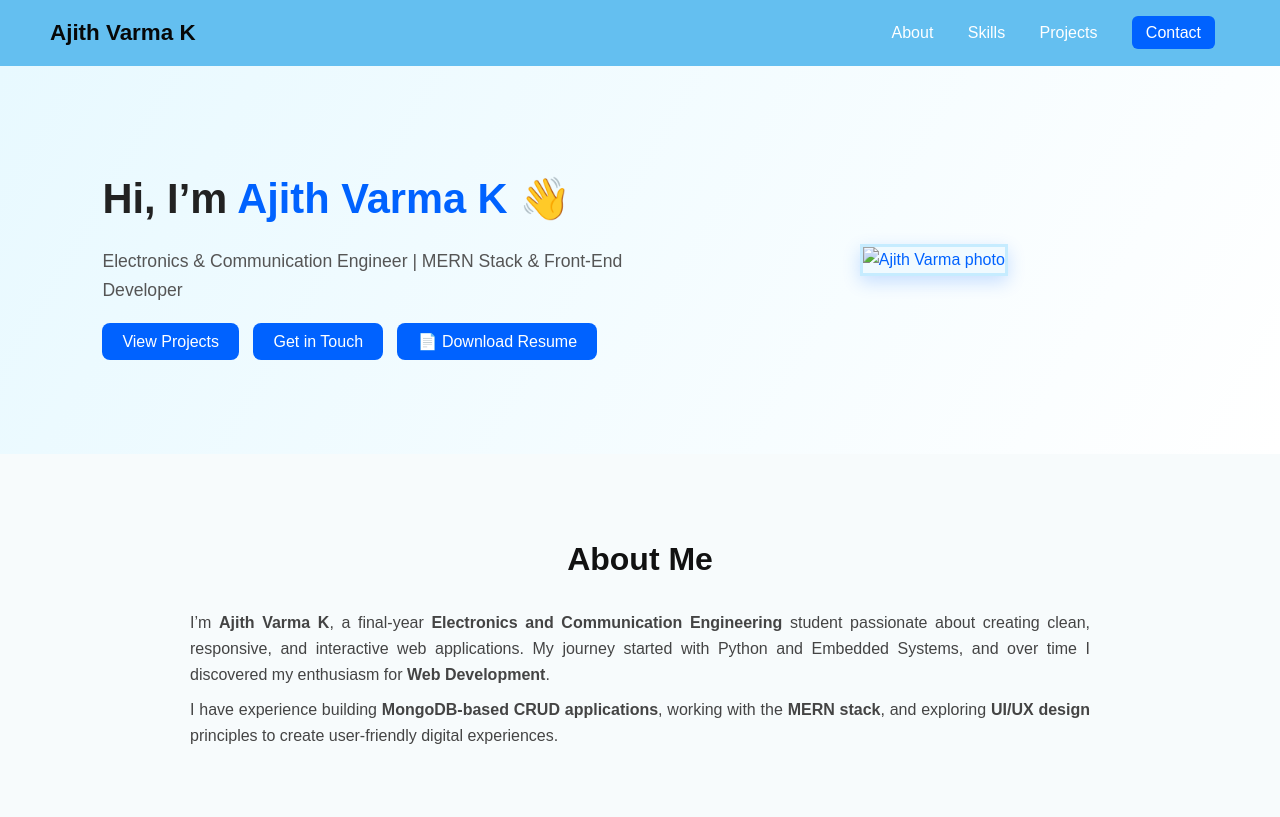
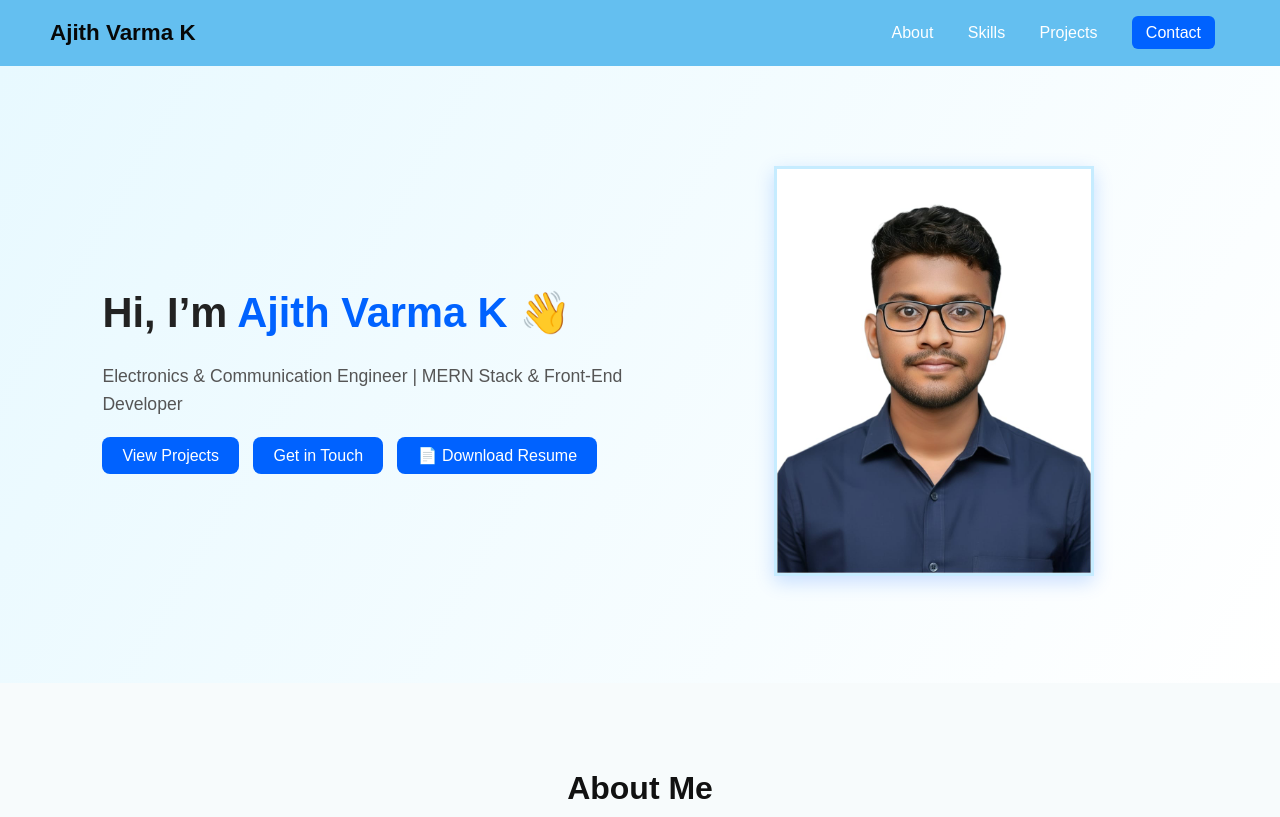
Before and after one commit to Ajithvarmak/ajithvarmak.github.io, a plain HTML site: page index.html in a window 1280 px wide. Shown: the top 817 px of the page. Drawn offline with Linux system fonts and the light colour scheme.

```diff
--- a/index.html
+++ b/index.html
@@ -33,7 +33,7 @@
     </div>
 
     <div class="hero-image">
-      <img src="images/Ajith.jpeg" alt="Ajith Varma photo" />
+      <img src="Ajith.jpeg" alt="Ajith Varma photo" />
     </div>
   </section>
 
```
